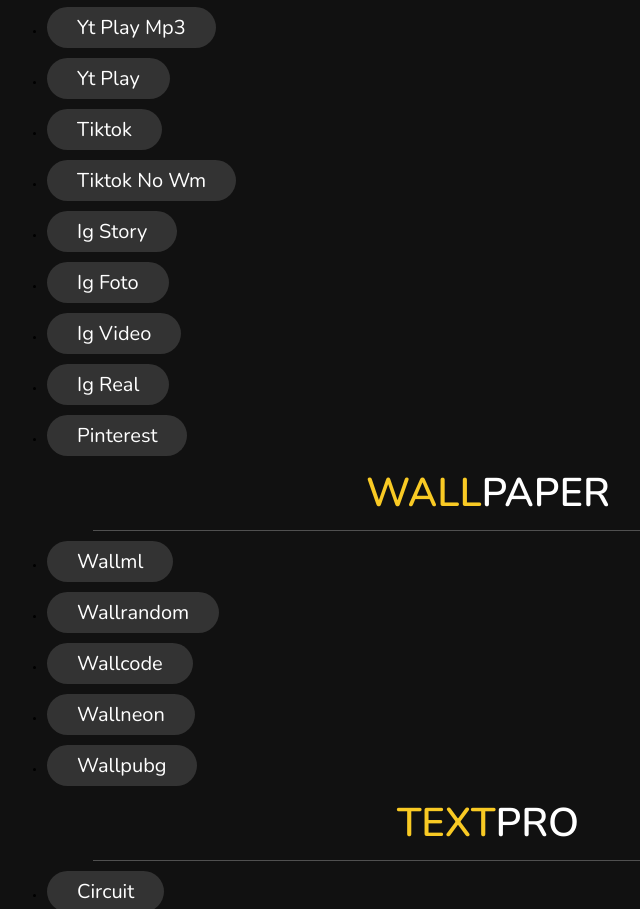
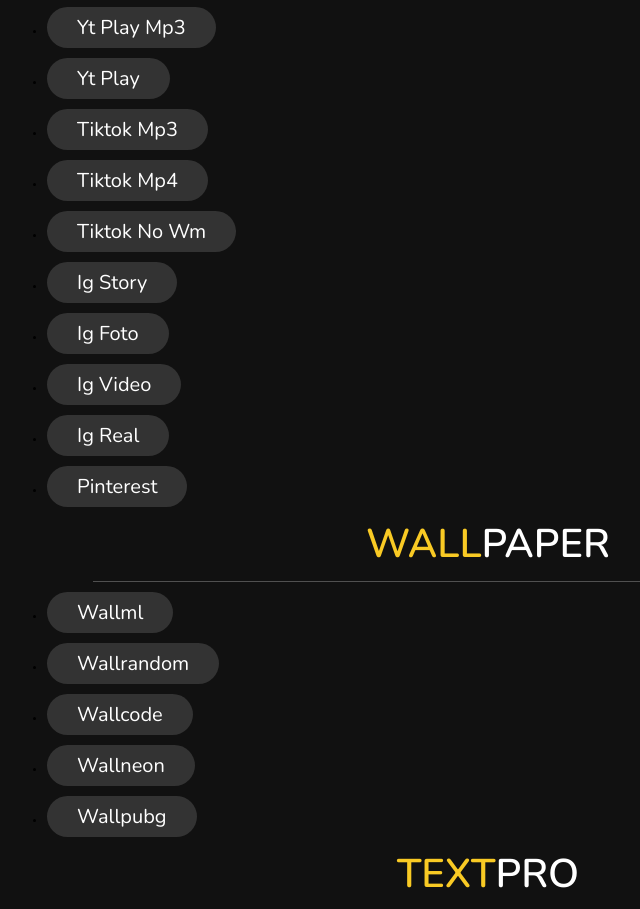
Before and after one commit to DanzzCoding/danzz-api, a website: page views/index.html in a window 1280 px wide. Shown: the part 1041-1950 px from the top of the page, without its empty margins (327-967 px from the left). Drawn offline with nearby package versions, Linux system fonts and the light colour scheme; files that its build step writes are made by us from their sources; files whose address does not match are found by name.

Commit message:
Add files via upload

```diff
--- a/views/index.html
+++ b/views/index.html
@@ -28,7 +28,8 @@
     <li><a href="/api/ytplaymp4?url=URL_NYA=apikey=YOUR_APIKEY"><button class="btn">yt play mp4</button></a></li>
     <li><a href="/api/ytplaymp3?url=URL_NYA=apikey=YOUR_APIKEY"><button class="btn">yt play mp3</button></a></li>
     <li><a href="/api/ytplay?url=URL_NYA=apikey=YOUR_APIKEY"><button class="btn">yt play</button></a></li>
-    <li><a href="/api/tiktok?url=URL_NYA=apikey=YOUR_APIKEY"><button class="btn">tiktok</button></a></li>
+    <li><a href="/api/tiktokmp3?url=URL_NYA=apikey=YOUR_APIKEY"><button class="btn">tiktok mp3</button></a></li>
+    <li><a href="/api/tiktokmp4?url=URL_NYA=apikey=YOUR_APIKEY"><button class="btn">tiktok mp4</button></a></li>
     <li><a href="/api/tiktoknowm?url=URL_NYA=apikey=YOUR_APIKEY"><button class="btn">tiktok no wm</button></a></li>
     <li><a href="/api/igstory?url=URL_NYA=apikey=YOUR_APIKEY"><button class="btn">Ig story</button></a></li>
     <li><a href="/api/igfoto?url=URL_NYA=apikey=YOUR_APIKEY"><button class="btn">Ig foto</button></a></li>
```
